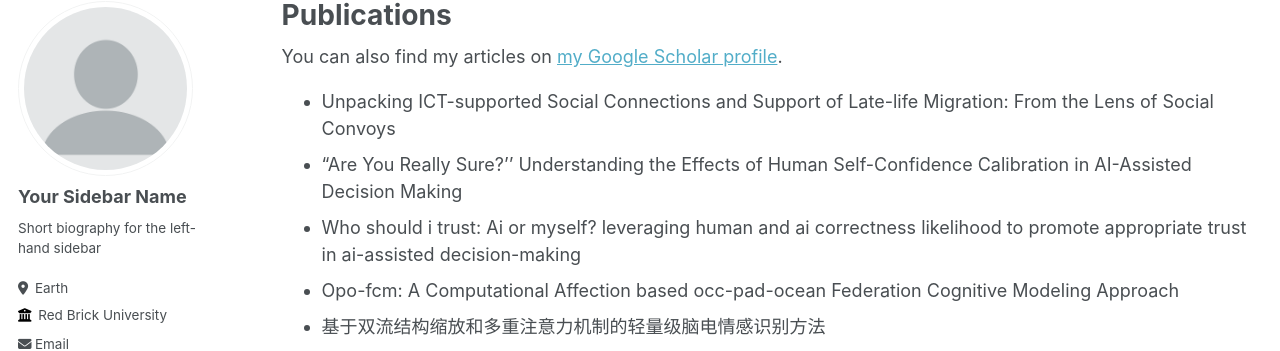
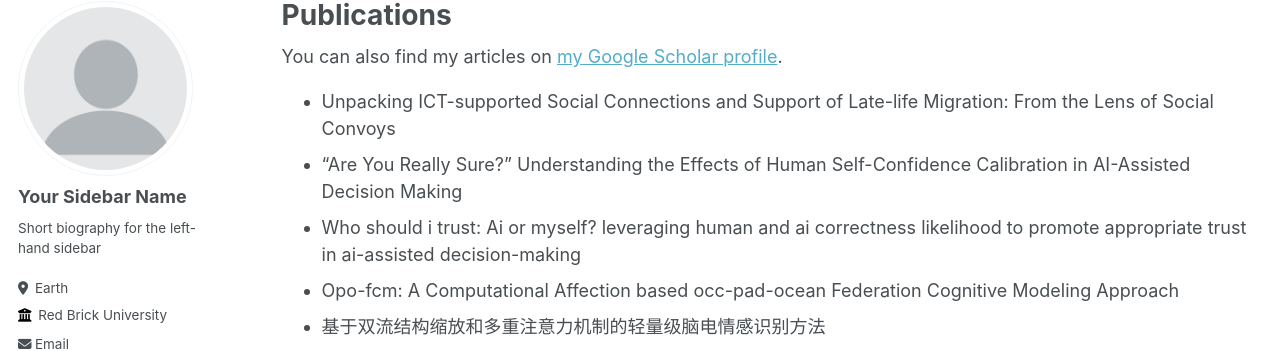
Before and after one commit to dream-ly/dream-ly.github.io, a Jekyll site: the page built from _pages/publications.md, in a window 1280 px wide and 900 px high. Shown: the part 85-436 px from the top of the window. Built offline with Jekyll 4.4.1, drawn with Linux system fonts in a browser that asks for light colours; some web fonts are replaced.

```diff
--- a/_pages/publications.md
+++ b/_pages/publications.md
@@ -12,7 +12,7 @@ author_profile: true
 {% include base_path %}
 
 * Unpacking ICT-supported Social Connections and Support of Late-life Migration: From the Lens of Social Convoys
-* "Are You Really Sure?'' Understanding the Effects of Human Self-Confidence Calibration in AI-Assisted Decision Making
+* "Are You Really Sure?" Understanding the Effects of Human Self-Confidence Calibration in AI-Assisted Decision Making
 * Who should i trust: Ai or myself? leveraging human and ai correctness likelihood to promote appropriate trust in ai-assisted decision-making
 * Opo-fcm: A Computational Affection based occ-pad-ocean Federation Cognitive Modeling Approach
 * 基于双流结构缩放和多重注意力机制的轻量级脑电情感识别方法
```
